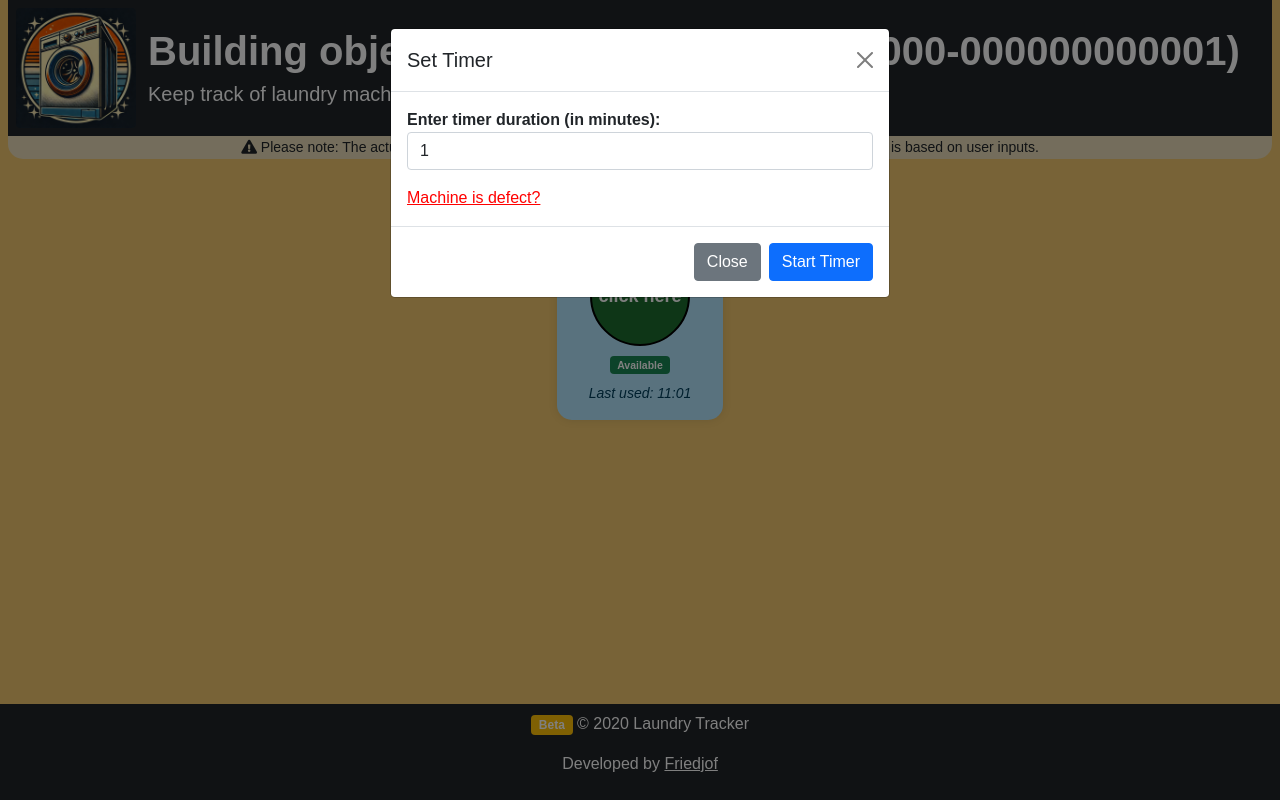
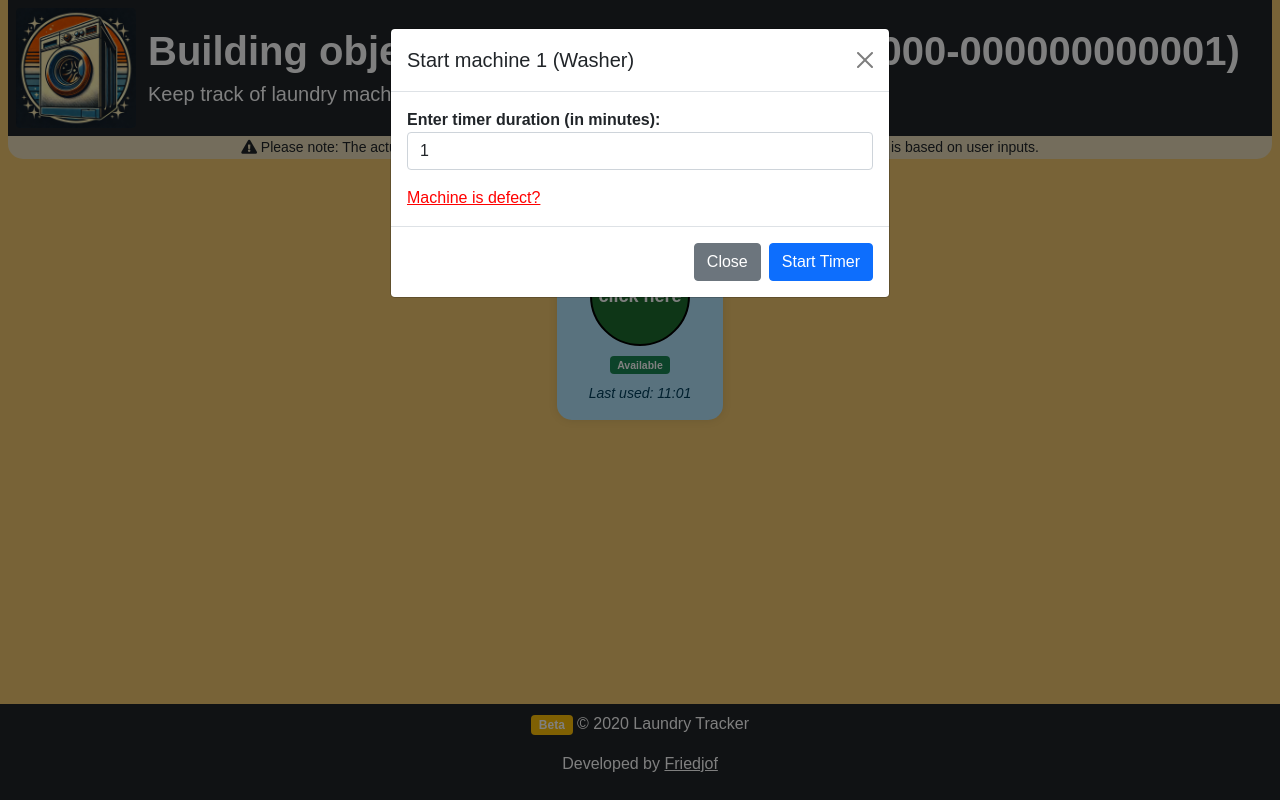
Before and after one commit to Friedjof/LaundryTracker, a Django app: template timer/templates/timer/index.html in a window 1280 px wide, after a click on "click here". Run offline with Django 5.2, Linux system fonts and the light colour scheme; tables that the repository leaves empty hold one stand-in row (values such as "Sample post"); the template is opened without the code that fills it: values that come from a table or form of the project are taken from there, most other values are stand-ins (such as "Sample title", 1, 10 or a date in 2020).

Commit message:
fix: urls, defect msgs, small bugs

```diff
--- a/static/js/scripts.js
+++ b/static/js/scripts.js
@@ -8,6 +8,52 @@ document.addEventListener('DOMContentLoaded', function () {
             const button = event.relatedTarget;
             const machineId = button.getAttribute('data-machine-id');
             const machineStatus = button.getAttribute('data-machine-status');
+            const machineNumber = button.getAttribute('data-machine-number');
+            const machineType = button.getAttribute('data-machine-type');
+            const machineNotes = button.getAttribute('data-machine-notes');
+
+            const timerModalLabel = document.getElementById('timerModalLabel');
+            if (timerModalLabel) {
+                if (machineStatus === 'A' || machineStatus === 'F') {
+                    timerModalLabel.innerText = `Start machine ${machineNumber} (${getMachineTypeDisplay(machineType)})`;
+                } else if (machineStatus === 'R') {
+                    timerModalLabel.innerText = `Machine ${machineNumber} (${getMachineTypeDisplay(machineType)}) is already running`;
+                } else if (machineStatus === 'D') {
+                    timerModalLabel.innerText = `Machine ${machineNumber} (${getMachineTypeDisplay(machineType)}) is defect`;
+                } else {
+                    timerModalLabel.innerText = `Machine ${machineNumber} (${getMachineTypeDisplay(machineType)})`;
+                }
+            }
+
+            const defectBadge = document.getElementById('defectBadge');
+            if (defectBadge) {
+                defectBadge.style.display = machineStatus === 'D' ? 'block' : 'none';
+
+                if (machineStatus === 'D') {
+                    defectBadge.innerText = machineNotes === null || machineNotes === '' ? 'Defect: no notes' : `Defect: ${machineNotes}`;
+                }
+            }
+
+            const defectLink = document.getElementById('defectLink');
+            const isDefectNote = document.getElementById('isDefectNote');
+            const isDefectNoteLabel = document.getElementById('isDefectNoteLabel');
+            if (defectLink && isDefectNote && isDefectNoteLabel) {
+                if (machineStatus === 'D') {
+                    defectLink.innerText = 'Machine is not defect?';
+                    defectLink.style.color = 'green';
+
+                    // hide defect note
+                    isDefectNote.style.display = 'none';
+                    isDefectNoteLabel.style.display = 'none';
+                } else {
+                    defectLink.innerText = 'Machine is defect?';
+                    defectLink.style.color = 'red';
+
+                    // show defect note
+                    isDefectNote.style.display = 'block';
+                    isDefectNoteLabel.style.display = 'block';
+                }
+            }
 
             const modalBodyInput = document.getElementById('machineId');
             if (modalBodyInput) {
@@ -54,17 +100,12 @@ document.addEventListener('DOMContentLoaded', function () {
             const timerModal = document.getElementById('timerModal');
             const machineId = document.getElementById('machineId').value;
             const timerDuration = document.getElementById('timerDuration').value;
-            const buildingElement = document.getElementById('building_id');
-            const csrfToken = document.getElementById('csrfToken').value;
-
-            if (buildingElement) {
-                const building = buildingElement.value;
 
             const formData = new FormData();
             formData.append('timerDuration', timerDuration);
             formData.append('machineId', machineId);
 
-                fetch(`/building/${building}/laundry/${machineId}/`, {
+            fetch(`/${buildingId}/laundry/${machineId}/`, {
                 method: 'POST',
                 body: formData,
                 headers: {
@@ -83,9 +124,6 @@ document.addEventListener('DOMContentLoaded', function () {
                     alert('Failed to start machine');
                 }
             });
-            } else {
-                console.error('Building ID element not found');
-            }
         });
     }
 
@@ -103,7 +141,7 @@ document.addEventListener('DOMContentLoaded', function () {
             formData.append('machineId', machineId);
             formData.append('notes', isDefectNote);
 
-            fetch(`/building/${buildingId}/laundry/${machineId}/defect/`, {
+            fetch(`/${buildingId}/laundry/${machineId}/defect/`, {
                 method: 'POST',
                 body: formData,
                 headers: {
@@ -131,7 +169,7 @@ document.addEventListener('DOMContentLoaded', function () {
             event.preventDefault();
             const machineId = document.getElementById('machineId').value;
 
-            fetch(`/building/${buildingId}/laundry/${machineId}/repair/`, {
+            fetch(`/${buildingId}/laundry/${machineId}/repair/`, {
                 method: 'POST',
                 headers: {
                     'X-CSRFToken': csrfToken
@@ -158,7 +196,7 @@ document.addEventListener('DOMContentLoaded', function () {
             const machineId = this.getAttribute('data-machine-id');
 
             if (buildingId) {
-                fetch(`/building/${buildingId}/laundry/${machineId}/available/`, {
+                fetch(`/${buildingId}/laundry/${machineId}/available/`, {
                     method: 'POST',
                     headers: {
                         'X-CSRFToken': csrfToken
@@ -189,7 +227,7 @@ document.addEventListener('DOMContentLoaded', function () {
     });
 
     function updateMachineStatus() {
-        fetch(`/building/${buildingId}/`, {
+        fetch(`/${buildingId}/`, {
             method: 'POST',
             headers: {
                 'X-CSRFToken': csrfToken,
@@ -228,7 +266,7 @@ document.addEventListener('DOMContentLoaded', function () {
                 // border color
                 const machineHeader = document.getElementById(`header-${machine.identifier}`);
                 if (machineHeader) {
-                    machineHeader.classList.remove('border-success', 'border-warning', 'border-primary', 'border-danger');
+                    machineHeader.classList.remove('off', 'running', 'on', 'defect');
                     machineHeader.classList.add(getMachineClass(machine.machine_status));
                 } else {
                     console.error(`Element with ID header-${machine.identifier} not found`);
@@ -243,6 +281,13 @@ document.addEventListener('DOMContentLoaded', function () {
             });
         })
         .catch(error => console.error('Error:', error));
+    }
+
+    // Helper function to get the machine type display
+    function getMachineTypeDisplay(type) {
+        if (type === 'W') return 'Washer';
+        if (type === 'D') return 'Dryer';
+        return '';
     }
 
     // Helper function to get the CSS class for machine status
@@ -291,7 +336,7 @@ document.addEventListener('DOMContentLoaded', function () {
     // get notes with fetch
     function getNotes(machineId) {
         var notes = "";
-        fetch(`/building/${buildingId}/laundry/${machineId}/notes/`, {
+        fetch(`/${buildingId}/laundry/${machineId}/notes/`, {
             method: 'GET',
             headers: {
                 'X-CSRFToken': csrfToken
--- a/timer/templates/timer/index.html
+++ b/timer/templates/timer/index.html
@@ -63,6 +63,8 @@
                         data-bs-target="#timerModal"
                         data-machine-id="{{ machine.identifier }}"
                         data-machine-status="{{ machine.machine_status }}"
+                        data-machine-type="{{ machine.machine_type }}"
+                        data-machine-number="{{ machine.number }}"
                         style="
                             border-radius: 50%;
                             width: 100px;
@@ -128,10 +130,11 @@
         <div class="modal-dialog">
             <div class="modal-content">
                 <div class="modal-header">
-                    <h5 class="modal-title" id="timerModalLabel">Set Timer</h5>
+                    <h5 class="modal-title" id="timerModalLabel">Start Timer</h5>
                     <button type="button" class="btn-close" data-bs-dismiss="modal" aria-label="Close"></button>
                 </div>
                 <div class="modal-body">
+                    <span class="badge bg-danger" id="defectBadge">sssssssssssssssssssssssssssssssssssssssssssssssssssssssssssssssssss</span>
                     <!-- Timer Form -->
                     <form id="timerForm" method="POST">
                         {% csrf_token %}
@@ -146,8 +149,8 @@
                         <!-- Defect Form -->
                         <form id="defectForm" method="POST" style="display: none; margin-top: 10px;">
                             {% csrf_token %}
-                            <label for="isDefectNote">Enter a short note about the defect:</label>
-                            <input type="text" id="isDefectNote" name="isDefectNote" class="form-control" placeholder="Enter defect note">
+                            <label for="isDefectNote" id="isDefectNoteLabel">Enter a short note about the defect:</label>
+                            <input type="text" id="isDefectNote" name="isDefectNote" class="form-control" placeholder="Enter defect note (optional but recommended)" maxlength="59">
                             <input type="hidden" id="machineId" name="machineId">
 
                             <div class="d-flex justify-content-center align-items-center mt-3">
--- a/timer/urls.py
+++ b/timer/urls.py
@@ -21,12 +21,12 @@ register_converter(UUIDConverter, 'uuid')
 handler404 = page_not_found
 
 urlpatterns = [
-    path('building/<uuid:building>/', index),
-    path('building/<uuid:building>/laundry/<uuid:machine_id>/', set_timer, name='set_timer'),
-    path('building/<uuid:building>/laundry/<uuid:machine_id>/available/', available, name='available'),
-    path('building/<uuid:building>/laundry/<uuid:machine_id>/notes/', get_notes, name='get_notes'),
-    path('building/<uuid:building>/laundry/<uuid:machine_id>/defect/', set_defect, name='set_defect'),
-    path('building/<uuid:building>/laundry/<uuid:machine_id>/repair/', set_repair, name='set_repair'),
+    path('<uuid:building>/', index),
+    path('<uuid:building>/laundry/<uuid:machine_id>/', set_timer, name='set_timer'),
+    path('<uuid:building>/laundry/<uuid:machine_id>/available/', available, name='available'),
+    path('<uuid:building>/laundry/<uuid:machine_id>/notes/', get_notes, name='get_notes'),
+    path('<uuid:building>/laundry/<uuid:machine_id>/defect/', set_defect, name='set_defect'),
+    path('<uuid:building>/laundry/<uuid:machine_id>/repair/', set_repair, name='set_repair'),
     path('404', lambda request: page_not_found(request, None), name='404'),
     path('', homepage, name='homepage'),
 ]
```
Also changed, not shown: LaundryTracker/settings.py (+14 -1 lines), .github/workflows/docker-publish.yml, README.md. Lines whose indentation alone changed are shown as unchanged.
